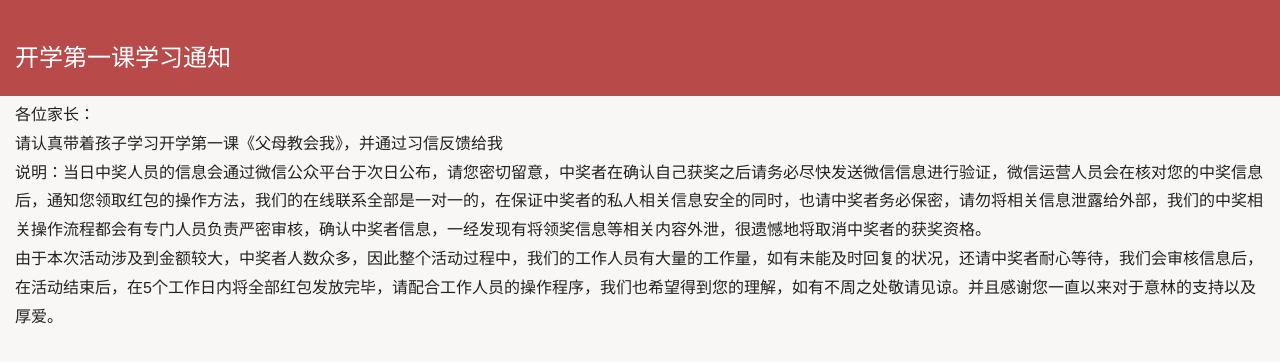
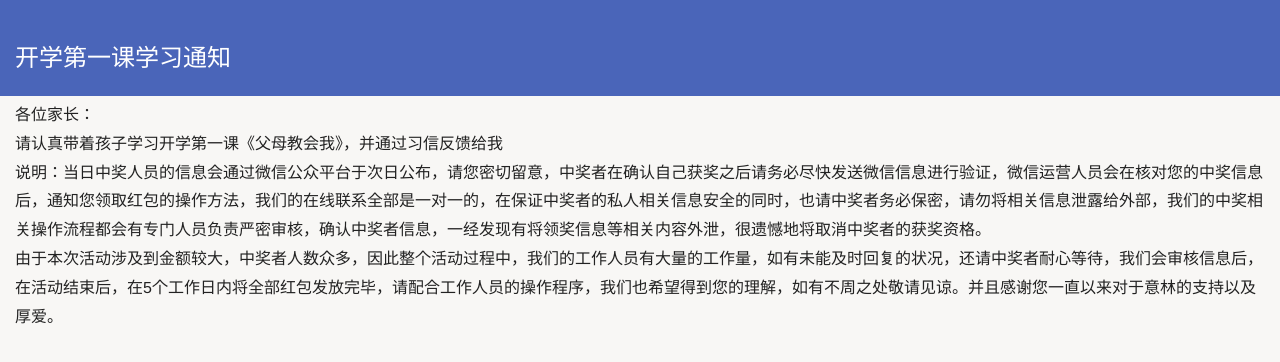
Before and after one commit to yuexiaoyun/yuexiaoyun.github.io, a plain HTML site: page mp/index.html in a window 1280 px wide. Drawn offline with nearby package versions, Linux system fonts and the light colour scheme; no server answers.

Commit message:
标题颜色

```diff
--- a/mp/index.html
+++ b/mp/index.html
@@ -18,7 +18,7 @@
         body, html { -webkit-touch-callout: none; -webkit-user-select: none; -khtml-user-select: none; -moz-user-select: none; -ms-user-select: none; user-select: none; -webkit-tap-highlight-color: rgba(0,0,0,0); }
         body { background: #f8f7f5; color: #222; font-family: Helvetica, STHeiti STXihei, Microsoft JhengHei, Microsoft YaHei, Tohoma, Arial; height: 100%; position: relative; }
         #spnContent { line-height: 1.8em; margin: 5px 15px; }
-        #spnTitle { font-size: 24px; line-height: 150%; text-align: left; padding: 40px 15px 20px 15px; background-color: #B94A4A; color: #fff;  }
+        #spnTitle { font-size: 24px; line-height: 150%; text-align: left; padding: 40px 15px 20px 15px; background-color: #4A65B9; color: #fff; }
     </style>
 </head>
 <body>
```
